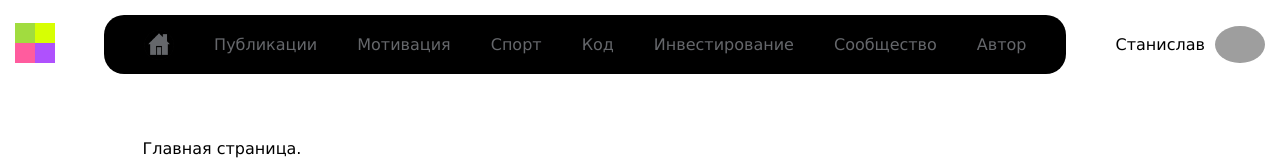
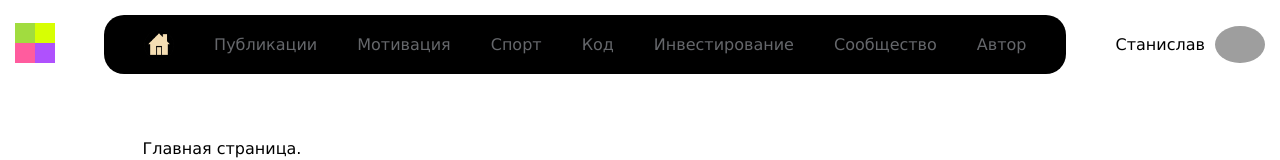
Before and after one commit to Stanislav-Vasilevich/social, a React (Create React App) app: page / in a window 1280 px wide. Shown: the top 160 px of the page. Built offline with nearby package versions, Linux system fonts and the light colour scheme; grey boxes are pictures that could not be loaded.

Commit message:
изменил стили для шапки сайта и добавил картинку в меню на home

```diff
--- a/src/components/Header/Menu/Menu.module.css
+++ b/src/components/Header/Menu/Menu.module.css
@@ -22,26 +22,45 @@
 	box-sizing: content-box;
 }
 
+.itemHome_active {
+	width: 30px;
+	height: 30px;
+	padding: 0 20px;
+	box-sizing: content-box;
+}
+
 .item:hover {
   color: white;
 }
 
 .itemHome__img {
+	display: block;
 	width: 100%;
 	height: 100%;
 	transition: .4s all;
+	background-image: url("./../../../image/home.webp");
+	background-position: center;
+	background-repeat: no-repeat;
+	background-size: cover;
+	cursor: pointer;
 }
 
 .itemHome:hover .itemHome__img {
-	cursor: pointer;
 	background-image: url("./../../../image/home_hover.webp");
 	background-position: center;
 	background-repeat: no-repeat;
 	background-size: cover;
 }
 
+.itemHome_active .itemHome__img {
+	background-image: url("./../../../image/home_active.webp");
+	background-position: center;
+	background-repeat: no-repeat;
+	background-size: cover;
+}
+
 .active {
-  color: red;
+  color: wheat;
   text-decoration: none;
   padding: 20px;
 }
--- a/src/components/Header/Menu/Menu.tsx
+++ b/src/components/Header/Menu/Menu.tsx
@@ -10,16 +10,14 @@ type PropsType = {
 
 const Menu = (props: PropsType) => {
 	const menuItem = props.menuItems.map(i => {
-		console.log('i: ', i.path);
-
 		if (i.path === '/') {
 			return (
 				<NavLink
 					key={i.id}
-					className={s.itemHome}
+					className={(params) => params.isActive ? s.itemHome_active : s.itemHome}
 					to={i.path}
 				>
-					<img className={s.itemHome__img} src={imageHome} alt="home"/>
+					<span className={s.itemHome__img}></span>
 				</NavLink>
 			)
 		}
```
Also changed, not shown: src/image/home_active.webp (added).
